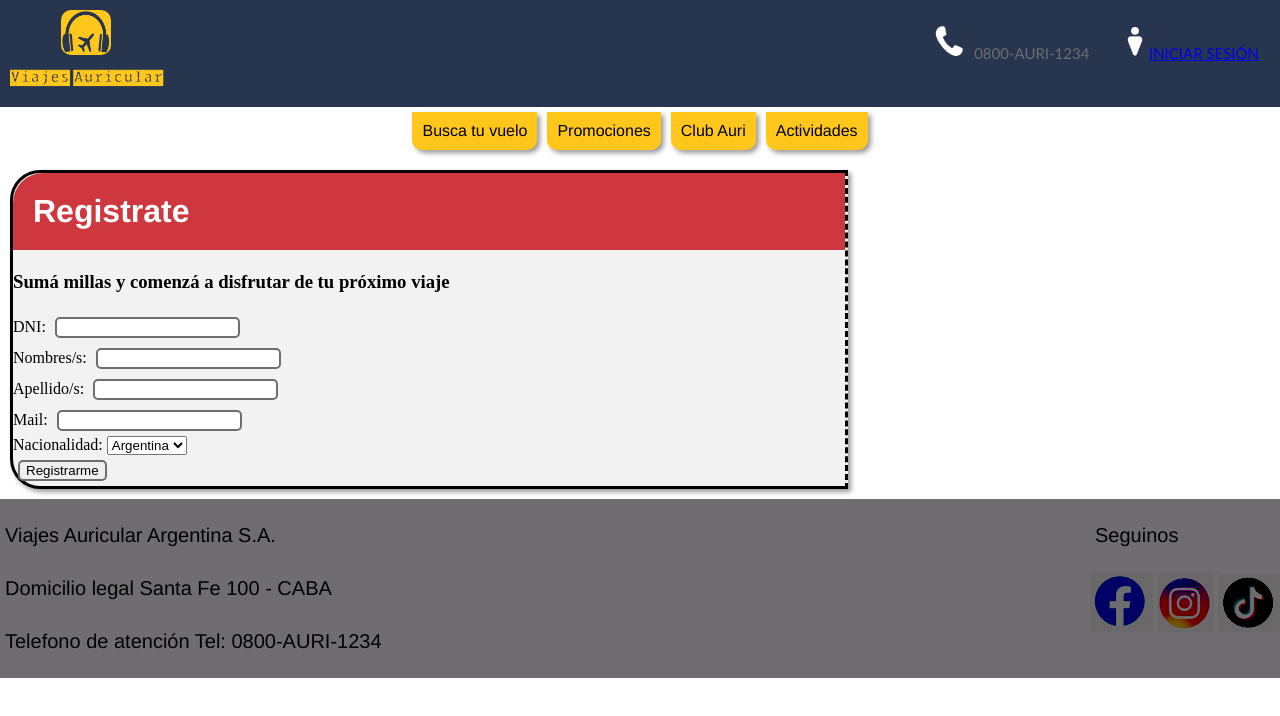
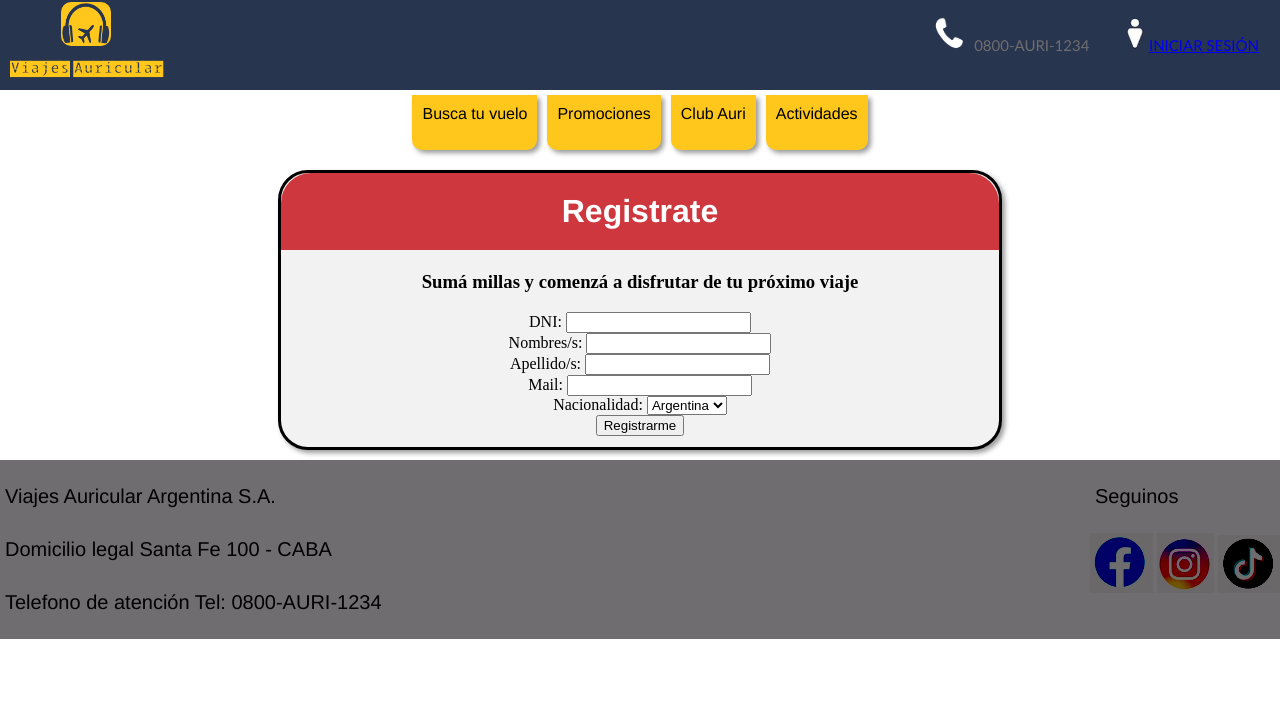
Before and after one commit to LucasMirabelli/Trabajo-practico-, a plain HTML site: page registro.html in a window 1280 px wide. Drawn offline with Linux system fonts and the light colour scheme.

Commit message:
cambio de contenedor por conteiner
agregado de las clases de inicio de sesión para que tenga el mismo formato

```diff
--- a/registro.html
+++ b/registro.html
@@ -6,20 +6,21 @@
     <meta http-equiv="X-UA-Compatible" content="IE=edge">
     <meta name="viewport" content="width=device-width, initial-scale=1.0">
     <title>Viajes Auricular</title>
-    <link rel="icon" href="/ViajesAuricular/Images/favicon-32x32.png">
+    <link rel="icon" href="Images/Viajes auricular.png">
     <link rel="stylesheet" href="Estilo.css">
 </head>
 
 <body>
-    <header>
-        <div class="contenedor">
-            <script type="text/javascript" src="header.js"></script>
-        </div>
-    </header>
-    <div class="contenedor">
-        <div>
-            <div class="formulario">
-                <div class="barrasuperior">
+
+    <div class="conteiner">
+        <script type="text/javascript" src="header.js"></script>
+
+        <div class="izq"></div>
+        <div class="der"></div>
+
+        <div class="contenido">
+            <div class="formularioinicio">
+                <div class="barrasuperiorinicio">
                     <h1>Registrate</h1>
                     <h3>Sumá millas y comenzá a disfrutar de tu próximo viaje</h3>
                 </div>
@@ -57,6 +58,7 @@
     <footer>
         <script type="text/javascript" src="footer.js"></script>
     </footer>
+    </div>
 </body>
 
 </html>
```
